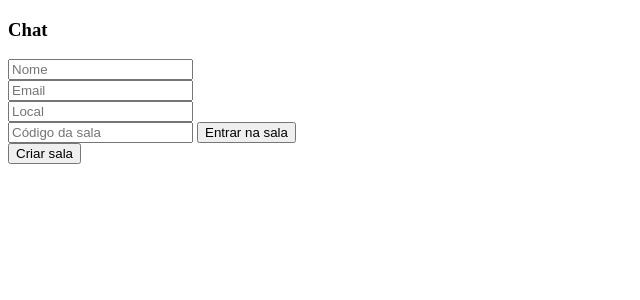
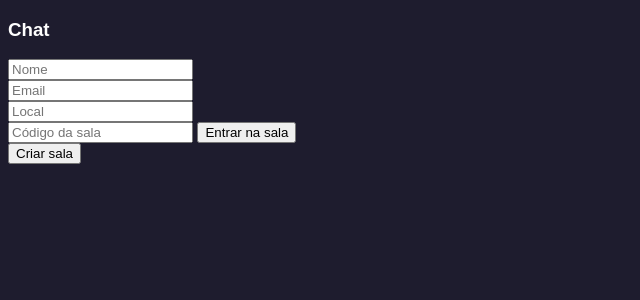
Before and after one commit to metiosbr/Redes, a Flask app: page / in a window 1280 px wide. Shown: the top 300 px of the page, without its empty margins (0-640 px from the left). Run offline with Flask 3, Linux system fonts and the light colour scheme; some libraries are stand-ins or nearby versions.

Commit message:
Update base.html

```diff
--- a/Socket/templates/base.html
+++ b/Socket/templates/base.html
@@ -1,5 +1,5 @@
 <!DOCTYPE html>
-<html lang="en">
+<html lang="pt-br">
   <head>
     <meta charset="UTF-8" />
     <title>Chat</title>
@@ -12,6 +12,13 @@
       integrity="sha512-q/dWJ3kcmjBLU4Qc47E4A9kTB4m3wuTY7vkFJDTZKjTs8jhyGQnaUrxa0Ytd0ssMZhbNua9hE+E7Qv1j+DyZwA=="
       crossorigin="anonymous"
     ></script>
+    <style type="text/css">
+      body {
+        font-family: Arial, Helvetica, sans-serif;
+        color: white;
+        background-color: #1e1c2e;
+      }
+    </style>
   </head>
   <body>
     <div class="content">{% block content %} {% endblock %}</div>
```
